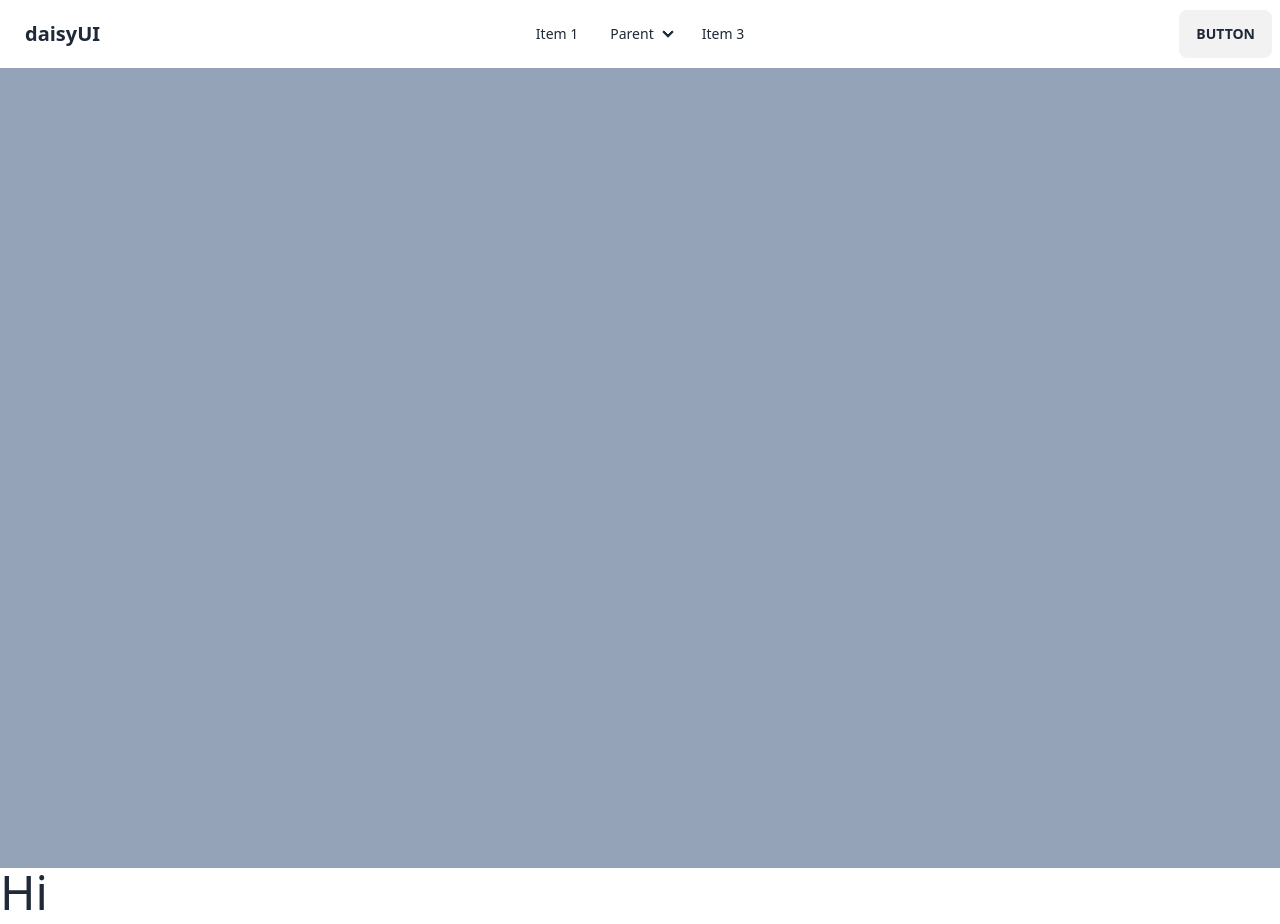
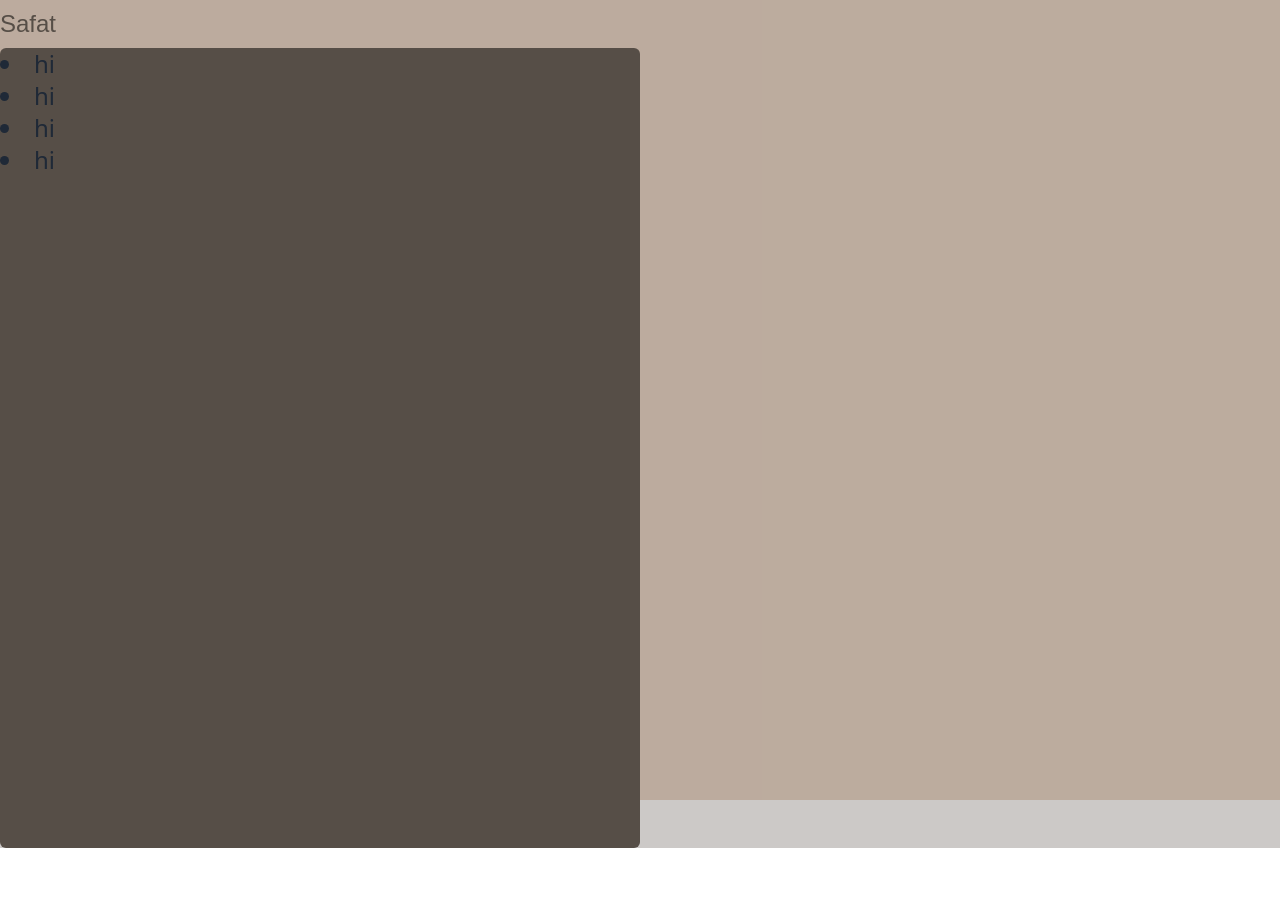
Before and after one commit to safatsaat2/Portfolio, a React (Vite) app: page / in a window 1280 px wide. After the commit the page ends 856 px from the top, so only its background shows below. Built offline with nearby package versions, Linux system fonts and the light colour scheme.

Commit message:
navbar functionality Added

```diff
--- a/package.json
+++ b/package.json
@@ -21,6 +21,7 @@
     "sort-by": "^1.2.0"
   },
   "devDependencies": {
+    "@iconify/react": "^4.1.1",
     "@types/react": "^18.0.37",
     "@types/react-dom": "^18.0.11",
     "@vitejs/plugin-react": "^4.0.0",
--- a/src/Pages/Home/Home/Home.jsx
+++ b/src/Pages/Home/Home/Home.jsx
@@ -4,7 +4,7 @@ const Home = () => {
     return (
         <div className="text-2xl">
             <Navbar></Navbar>
-            <div className="h-screen bg-slate-400"></div>
+            <div className="h-screen bg-bg"></div>
             <div id="ok" name='ok' className="text-5xl">Hi</div>
         </div>
     );
--- a/src/Pages/Home/Navbar/Navbar.jsx
+++ b/src/Pages/Home/Navbar/Navbar.jsx
@@ -1,80 +1,42 @@
-import { Link } from "react-scroll";
+// import { Link } from "react-scroll";
+// import { reveal as Menu } from "react-burger-menu";
+
+import { Icon } from "@iconify/react";
+import { useState } from "react";
 
 const Navbar = () => {
+  const [menu, setMenu] = useState(false);
+  console.log(menu);
   return (
-    <div>
-      <div className="navbar bg-base-100">
-        <div className="navbar-start">
-          <div className="dropdown">
-            <label tabIndex={0} className="btn btn-ghost lg:hidden">
-              <svg
-                xmlns="http://www.w3.org/2000/svg"
-                className="h-5 w-5"
-                fill="none"
-                viewBox="0 0 24 24"
-                stroke="currentColor"
-              >
-                <path
-                  strokeLinecap="round"
-                  strokeLinejoin="round"
-                  strokeWidth="2"
-                  d="M4 6h16M4 12h8m-8 6h16"
-                />
-              </svg>
-            </label>
-            <ul
-              tabIndex={0}
-              className="menu  dropdown-content mt-3 z-[1] p-2 shadow bg-blue-900 rounded-box w-[300px] h-screen"
-            >
-              <li>
-                <a href="#ok">Item 1</a>
-              </li>
-              <li>
-                <a>Parent</a>
-                <ul className="p-2">
-                  <li>
-                    <a>Submenu 1</a>
-                  </li>
-                  <li>
-                    <a>Submenu 2</a>
-                  </li>
-                </ul>
-              </li>
-              <li>
-                <a>Item 3</a>
-              </li>
-            </ul>
+    <div className="fixed w-full bg-word bg-opacity-30">
+      <div className="max-w-[1280px] flex items-center mx-auto py-2">
+        <div onClick={() => setMenu(!menu)} className="lg:hidden">
+          {menu ? (
+            <Icon icon="ci:hamburger-lg" />
+          ) : (
+            <Icon icon="akar-icons:cross" />
+          )}
+        </div>
+        <h2 className="font-header text-word">Safat</h2>
+      </div>
+      <div
+        className={
+          menu
+            ? "bg-word transition-all -translate-x-[1000px] duration-500 w-1/2 "
+            : "bg-word transition-all  duration-500 h-screen w-1/2 rounded-md"
+        }
+      >
+        {menu ? (
+          <></>
+        ) : (
+          <div>
+            <li>hi</li>
+            <li>hi</li>
+            <li>hi</li>
+            <li>hi</li>
           </div>
-          <a className="btn btn-ghost normal-case text-xl">daisyUI</a>
-        </div>
-        <div className="navbar-center hidden lg:flex">
-          <ul className="menu menu-horizontal px-1">
-            <li>
-            <Link to="ok" spy={true} smooth={true} offset={-100} duration={1000}>Item 1</Link>
-            </li>
-            <li tabIndex={0}>
-              <details>
-                <summary>Parent</summary>
-                <ul className="p-2">
-                  <li>
-                    <a>Submenu 1</a>
-                  </li>
-                  <li>
-                    <a>Submenu 2</a>
-                  </li>
-                </ul>
-              </details>
-            </li>
-            <li>
-              <a>Item 3</a>
-            </li>
-          </ul>
-        </div>
-        <div className="navbar-end">
-          <a className="btn">Button</a>
-        </div>
+        )}
       </div>
-
     </div>
   );
 };
--- a/tailwind.config.js
+++ b/tailwind.config.js
@@ -2,9 +2,20 @@
 export default {
   content: ["./index.html", "./src/**/*.{js,ts,jsx,tsx}"],
   theme: {
+    colors: {
+      'bg': '#E8D5C4',
+      'word': '#564E47',
+      'pink': '#ff49db',
+      'orange': '#ff7849',
+      'green': '#13ce66',
+      'yellow': '#ffc82c',
+      'gray-dark': '#273444',
+      'gray': '#8492a6',
+      'gray-light': '#d3dce6',
+    },
     fontFamily: {
-      'header': ['League Spartan', 'sans-serif'],
-      'para': ['Roboto', 'sans-serif'],
+      'header': ['Montserrat', 'sans-serif'],
+      'para': ['Raleway', 'sans-serif'],
     },
     extend: {},
   },
```
Also changed, not shown: 1 other file (tests, documents, lock files or other folders).
